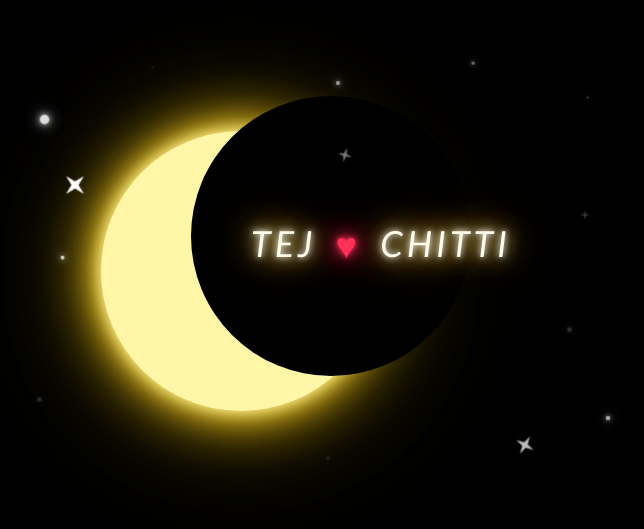
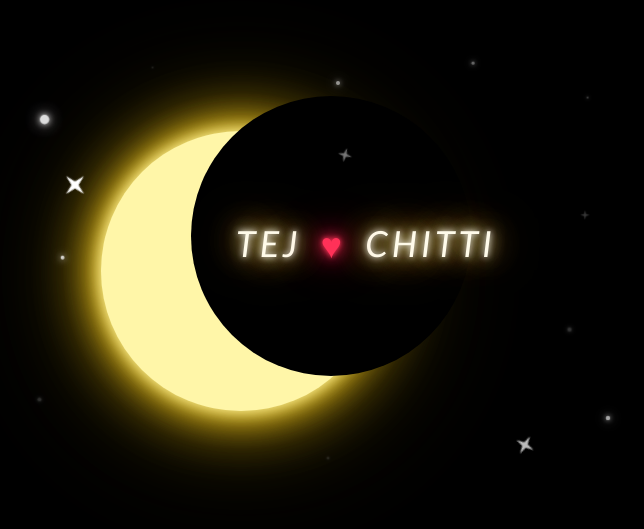
Before and after one commit to yaswanth201205/Love, a plain HTML site: page index.html in a window 1280 px wide. Shown: the part 124-653 px from the top of the page, without its empty margins (294-938 px from the left). Drawn offline with Linux system fonts and the light colour scheme.

Commit message:
Update index.html

```diff
--- a/index.html
+++ b/index.html
@@ -124,7 +124,7 @@ body {
 
     z-index: 10;
 
-    left: 255px;
+    left: 240px;
     top: 195px;
 
     color: #fffbea;
```
